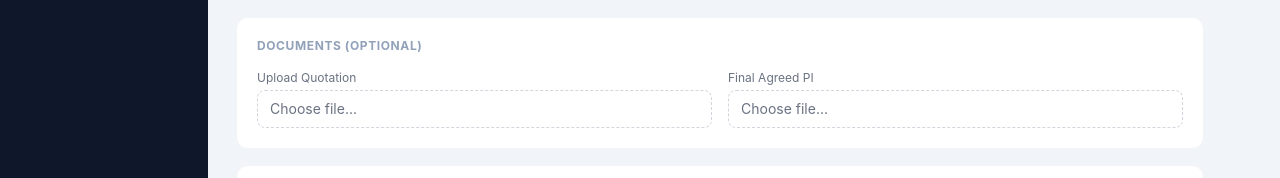
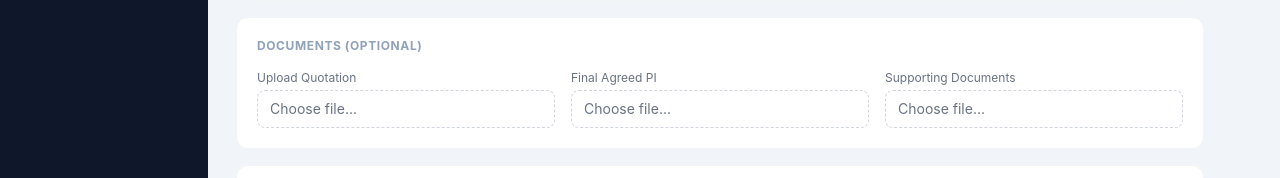
Before and after one commit to apps-Crystal/crystal-procurement-main, a Next.js app: page /prs/new in a window 1280 px wide. Shown: the part 583-761 px from the top of the page. Built offline with nearby package versions, Linux system fonts and the light colour scheme; no server answers.

Commit message:
feat: add support for uploading additional supporting documents in procurement form

```diff
--- a/app/api/prs/route.ts
+++ b/app/api/prs/route.ts
@@ -45,7 +45,8 @@ export async function POST(req: NextRequest) {
     const { site, purpose, vendor_id, category, payment_stages, payment_type,
       delivery_terms, delivery_location, expected_delivery, procurement_type,
       is_reimbursable, requisitioned_by, warranty_amc, freight_amount,
-      installation_amount, upload_quotation, final_agreed_pi, items } = body;
+      installation_amount, upload_quotation, final_agreed_pi, supporting_docs,
+      items } = body;
 
     if (!site) return NextResponse.json({ error: 'Site is required' }, { status: 400 });
     if (!category) return NextResponse.json({ error: 'Category is required' }, { status: 400 });
@@ -115,6 +116,7 @@ export async function POST(req: NextRequest) {
       Installation_Amount: installation_amount || 0,
       'Upload Quotation': upload_quotation || '',
       'Final Agreed PI': final_agreed_pi || '',
+      'Supporting Docs': supporting_docs || '',
     };
 
     const prRow = headers.length > 0
--- a/app/prs/new/page.tsx
+++ b/app/prs/new/page.tsx
@@ -49,6 +49,9 @@ export default function NewPR() {
   const [piUrl, setPiUrl] = useState('');
   const [piName, setPiName] = useState('');
   const [uploadingPi, setUploadingPi] = useState(false);
+  const [supportingUrl, setSupportingUrl] = useState('');
+  const [supportingName, setSupportingName] = useState('');
+  const [uploadingSupporting, setUploadingSupporting] = useState(false);
   const [error, setError] = useState('');
   const [saving, setSaving] = useState(false);
 
@@ -121,7 +124,7 @@ export default function NewPR() {
     if (!form.site) { setError('Please select a site'); return; }
     if (!form.category) { setError('Please select a category'); return; }
     if (!items[0].item_name) { setError('At least one item is required'); return; }
-    if (uploadingQuotation || uploadingPi) { setError('Please wait for file uploads to finish'); return; }
+    if (uploadingQuotation || uploadingPi || uploadingSupporting) { setError('Please wait for file uploads to finish'); return; }
     setSaving(true);
     setError('');
 
@@ -152,6 +155,7 @@ export default function NewPR() {
         warranty_amc: form.warranty_amc,
         upload_quotation: quotationUrl,
         final_agreed_pi: piUrl,
+        supporting_docs: supportingUrl,
         items: items.filter(it => it.item_name.trim()).map((it, i) => ({
           line_no: i + 1,
           name: it.item_name,
@@ -302,7 +306,7 @@ export default function NewPR() {
 
         {/* Documents */}
         <Section title="Documents (Optional)">
-          <div className="grid grid-cols-1 sm:grid-cols-2 gap-4">
+          <div className="grid grid-cols-1 sm:grid-cols-3 gap-4">
             {[
               {
                 label: 'Upload Quotation',
@@ -319,6 +323,14 @@ export default function NewPR() {
                 busy: uploadingPi,
                 onPick: (f: File) => uploadDoc(f, 'FINAL_PI', setPiUrl, setPiName, setUploadingPi),
                 clear: () => { setPiUrl(''); setPiName(''); },
+              },
+              {
+                label: 'Supporting Documents',
+                url: supportingUrl,
+                name: supportingName,
+                busy: uploadingSupporting,
+                onPick: (f: File) => uploadDoc(f, 'SUPPORTING', setSupportingUrl, setSupportingName, setUploadingSupporting),
+                clear: () => { setSupportingUrl(''); setSupportingName(''); },
               },
             ].map(d => (
               <div key={d.label}>
```
